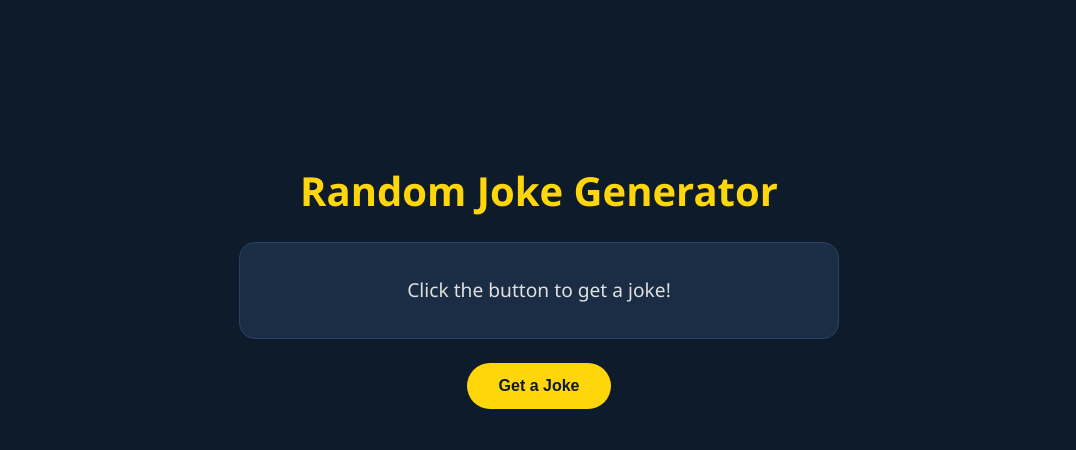
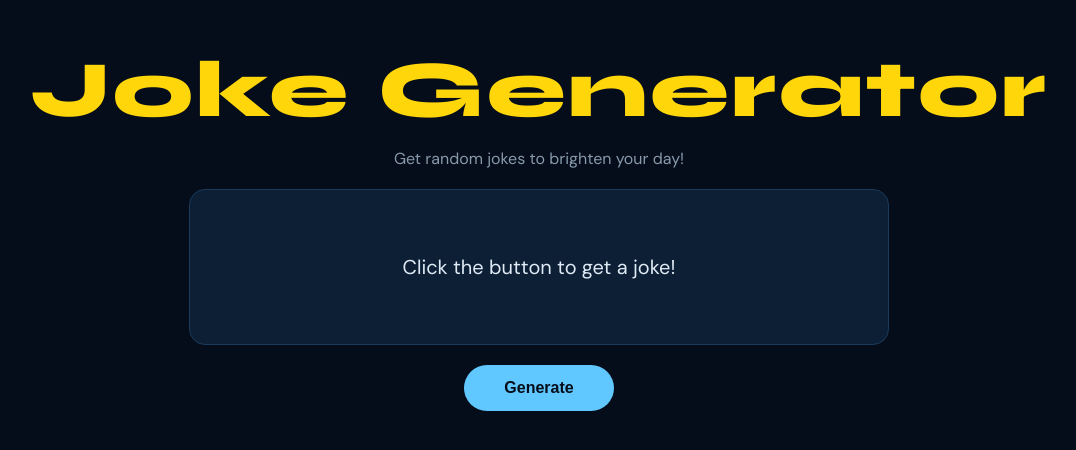
Before and after one commit to nay17011/Random-Joke-Generator, a plain HTML site: page index.html in a window 1280 px wide. Shown: the part 114-564 px from the top of the page, without its empty margins (101-1177 px from the left). Drawn offline with Linux system fonts and the light colour scheme.

Commit message:
added script.js code with random jokes from ai

```diff
--- a/index.html
+++ b/index.html
@@ -8,11 +8,14 @@
   </head>
   <body>
 
-    <h1>Random Joke Generator</h1>
+    <h1>Joke Generator</h1>
+    <p class="subtitle">Get random jokes to brighten your day!</p>
+
     <div id="joke-box">
       <p id="joke-text">Click the button to get a joke!</p>
     </div>
-    <button id="joke-btn">Get a Joke</button>
+
+    <button id="joke-btn">Generate</button>
 
     <script src="script.js"></script>
   </body>
--- a/script.js
+++ b/script.js
@@ -0,0 +1,15 @@
+const jokeText = document.getElementById('joke-text');
+const jokeBtn = document.getElementById('joke-btn');
+
+const jokes = [
+  "Why don't scientists trust atoms? Because they make up everything!",
+  "I told my wife she was drawing her eyebrows too high. She looked surprised.",
+  "Why did the scarecrow win an award? Because he was outstanding in his field!",
+  "I'm reading a book about anti-gravity. It's impossible to put down.",
+  "Why don't eggs tell jokes? They'd crack each other up."
+];
+
+jokeBtn.addEventListener('click', function() {
+  const randomIndex = Math.floor(Math.random() * jokes.length);
+  jokeText.textContent = jokes[randomIndex];
+});
--- a/style.css
+++ b/style.css
@@ -1,3 +1,5 @@
+@import url('https://fonts.googleapis.com/css2?family=Syne:wght@700;800&family=DM+Sans:wght@400;500&display=swap');
+
 * {
   margin: 0;
   padding: 0;
@@ -5,48 +7,72 @@
 }
 
 body {
-  font-family: 'Segoe UI', sans-serif;
-  background-color: #0d1b2a;
+  font-family: 'DM Sans', sans-serif;
+  background-color: #050d1a;
   min-height: 100vh;
   display: flex;
   flex-direction: column;
   align-items: center;
   justify-content: center;
-  gap: 24px;
+  gap: 20px;
+  padding-top: 0;
+  margin-top: -60px;
 }
 
 h1 {
-  font-size: 2.5rem;
+  font-family: 'Syne', sans-serif;
+  font-size: 5rem;
+  font-weight: 800;
   color: #ffd60a;
+  letter-spacing: 2px;
+}
+
+.subtitle {
+  color: #8899aa;
+  font-size: 1rem;
+  margin-top: -10px;
 }
 
 #joke-box {
-  background: #1b2d45;
+  background: #0d1f35;
   border-radius: 16px;
-  padding: 32px;
-  max-width: 600px;
+  padding: 60px 40px;
+  max-width: 700px;
   width: 90%;
   text-align: center;
-  border: 1px solid #2a4066;
+  border: 1.5px solid #1a3a5c;
+  transition: box-shadow 0.3s ease, border-color 0.3s ease;
+}
+
+
+#joke-box:hover {
+  box-shadow: 0 0 30px rgba(255, 214, 10, 0.25), 0 0 60px rgba(255, 214, 10, 0.1);
+  border-color: #ffd60a;
 }
 
 #joke-text {
-  font-size: 1.2rem;
-  color: #e0e0e0;
-  line-height: 1.6;
+  font-size: 1.25rem;
+  color: #e0eaf5;
+  line-height: 1.7;
 }
 
 #joke-btn {
-  background-color: #ffd60a;
-  color: #0d1b2a;
+  background-color: #60c8ff;
+  color: #050d1a;
   border: none;
-  padding: 14px 32px;
+  padding: 14px 40px;
   font-size: 1rem;
-  font-weight: 600;
+  font-weight: 700;
   border-radius: 999px;
   cursor: pointer;
+  transition: background-color 0.2s ease, transform 0.1s ease;
 }
 
 #joke-btn:hover {
-  background-color: #ffe55a;
+  background-color: #90d8ff;
+  transform: scale(1.05);
 }
+
+#joke-btn:active {
+  transform: scale(0.97);
+}
```
